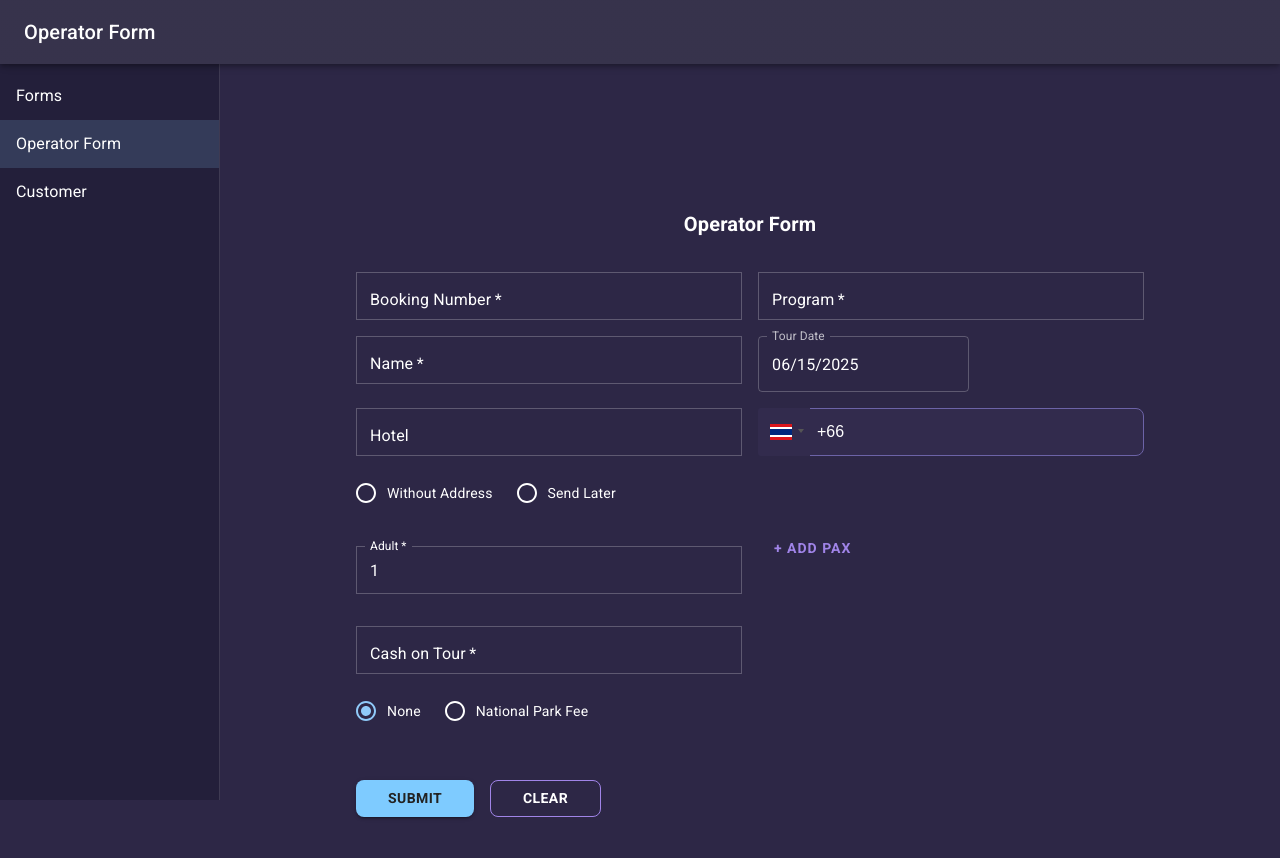
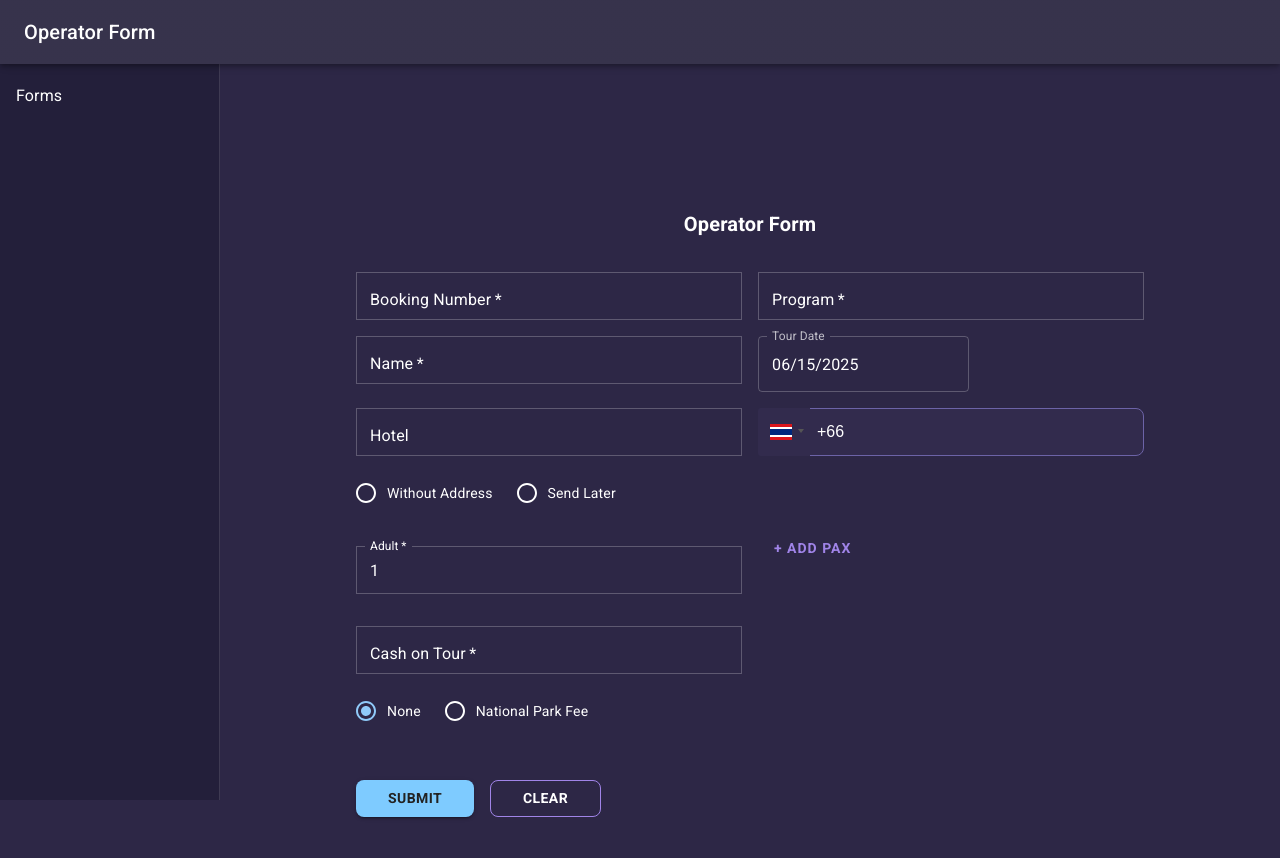
Before and after one commit to majidorc/text-generator, a Next.js app: page / in a window 1280 px wide. Shown: the top 858 px of the page. Built offline with nearby package versions, Linux system fonts and the light colour scheme.

Commit message:
Update side menu to only show 'Forms' link; remove Operator Form and Customer links

```diff
--- a/pages/_app.js
+++ b/pages/_app.js
@@ -26,8 +26,6 @@ function Layout({ children, pageTitle }) {
   const router = useRouter();
   const menu = [
     { text: "Forms", href: "/forms" },
-    { text: "Operator Form", href: "/" },
-    { text: "Customer", href: "/customer" },
   ];
   return (
     <Box sx={{ display: "flex" }}>
```
